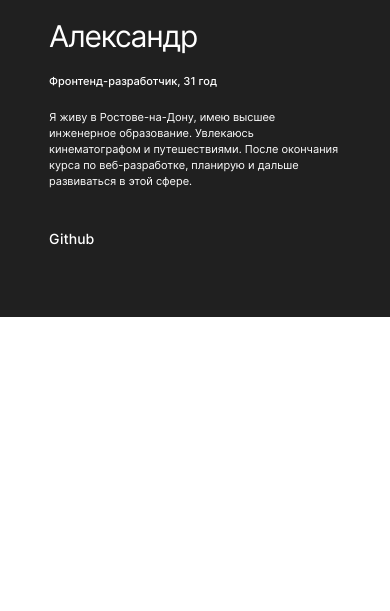
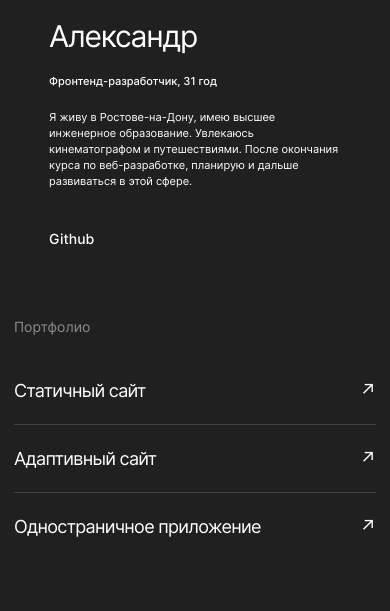
Before and after one commit to parfion/movies-explorer-frontend, a React app: page / in a window 390 px wide. Shown: the part 2494-3105 px from the top of the page. Before the commit the page ends 2811 px from the top, so only its background shows below. Built offline with nearby package versions, Linux system fonts and the light colour scheme; a web font is replaced by a local one.

Commit message:
add Portfolio

```diff
--- a/src/components/AboutMe/AboutMe.css
+++ b/src/components/AboutMe/AboutMe.css
@@ -65,6 +65,7 @@
   font-weight: 500;
   line-height: normal;
   text-decoration: none;
+  width: fit-content;
 }
 
 .about-me__photo {
--- a/src/components/App/App.js
+++ b/src/components/App/App.js
@@ -5,6 +5,7 @@ import Promo from '../Promo/Promo';
 import AboutProject from '../AboutProject/AboutProject';
 import Techs from '../Techs/Techs';
 import AboutMe from '../AboutMe/AboutMe';
+import Portfolio from '../Portfolio/Portfolio';
 
 function App() {
   return (
@@ -14,6 +15,7 @@ function App() {
       <AboutProject />
       <Techs />
       <AboutMe />
+      <Portfolio />
     </div>
   );
 }
--- /dev/null
+++ b/src/components/Portfolio/Portfolio.css
@@ -0,0 +1,108 @@
+.portfolio {
+  padding: 0px 70px 115px;
+  background-color: #202020;
+}
+
+.portfolio__content {
+  max-width: 1140px;
+  margin: 0 auto;
+}
+
+.portfolio__title {
+  margin: 0;
+  padding-bottom: 50px;
+  max-width: 250px;
+  color: #8B8B8B;
+  font-size: 18px;
+  font-weight: 400;
+  line-height: 111.111%;
+}
+
+.portfolio__links {
+  display: flex;
+  flex-direction: column;
+  gap: 20px;
+}
+
+.portfolio__link {
+  margin: 0;
+  max-height: 60px;
+  padding-bottom: 9px;
+  border-bottom: 1px solid #424242;
+  text-decoration: none;
+  display: flex;
+  justify-content: space-between;
+}
+
+.portfolio__link-text {
+  margin: 0;
+  color: #FFF;
+  font-size: 30px;
+  font-weight: 400;
+  line-height: 166.667%;
+  letter-spacing: -1.2px;
+}
+
+.portfolio__link:last-child {
+  padding-bottom: 0;
+  border-bottom: none;
+}
+
+.portfolio__link-img {
+  margin: 0;
+  color: #FFF;
+  font-size: 30px;
+  font-weight: 400;
+  line-height: 200%;
+  letter-spacing: -1.2px;
+}
+
+@media screen and (max-width: 768px) {
+  .portfolio {
+    padding: 0px 50px 80px;
+  }
+
+  .portfolio__link-text {
+    line-height: 178.571%;
+    letter-spacing: -1.12px;
+  }
+
+  .portfolio__link-img {
+    line-height: 214.286%;
+    letter-spacing: -1.12px;
+  }
+}
+
+@media screen and (max-width: 600px) {
+  .portfolio__title {
+    padding-bottom: 40px;
+    max-width: 292px;
+    color: #8B8B8B;
+    font-size: 14px;
+    font-weight: 400;
+    line-height: 142.857%;
+  }
+
+  .portfolio__link {
+    max-height: 28px;
+    padding-bottom: 19px;
+  }
+
+  .portfolio__link-text {
+    font-size: 18px;
+    line-height: 155.556%;
+    letter-spacing: -0.72px;
+  }
+
+  .portfolio__link-img {
+    font-size: 18px;
+    line-height: 155.556%;
+    letter-spacing: -0.72px;
+  }
+}
+
+@media screen and (max-width: 435px) {
+  .portfolio {
+    padding: 0px 14px 70px;
+  }
+}
--- /dev/null
+++ b/src/components/Portfolio/Portfolio.jsx
@@ -0,0 +1,28 @@
+import './Portfolio.css';
+import { Link } from 'react-router-dom';
+
+function Portfolio (params) {
+  return(
+    <div className='portfolio'>
+      <div className='portfolio__content'>
+        <h2 className='portfolio__title'>Портфолио</h2>
+        <div className='portfolio__links'>
+          <Link className='portfolio__link' to='#' target='_blank'>
+            <p className='portfolio__link-text'>Статичный сайт</p>
+            <p className='portfolio__link-img'>↗</p>
+          </Link>
+          <Link className='portfolio__link' to='#' target='_blank'>
+            <p className='portfolio__link-text'>Адаптивный сайт</p>
+            <p className='portfolio__link-img'>↗</p>
+          </Link>
+          <Link className='portfolio__link' to='#' target='_blank'>
+            <p className='portfolio__link-text'>Одностраничное приложение</p>
+            <p className='portfolio__link-img'>↗</p>
+          </Link>
+        </div>
+      </div>
+    </div>
+  )
+};
+
+export default Portfolio;
```
